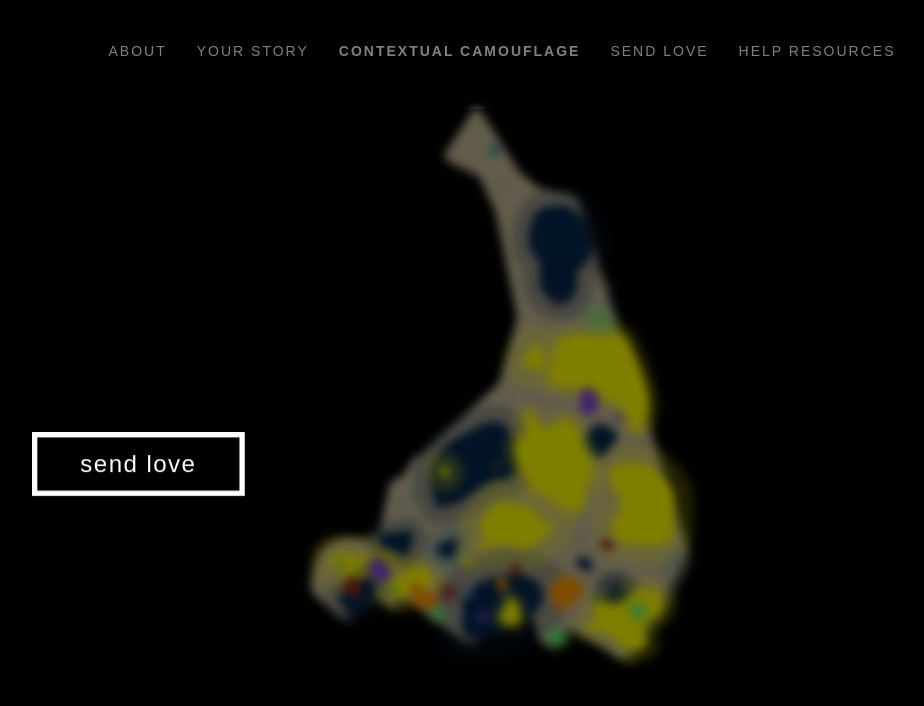
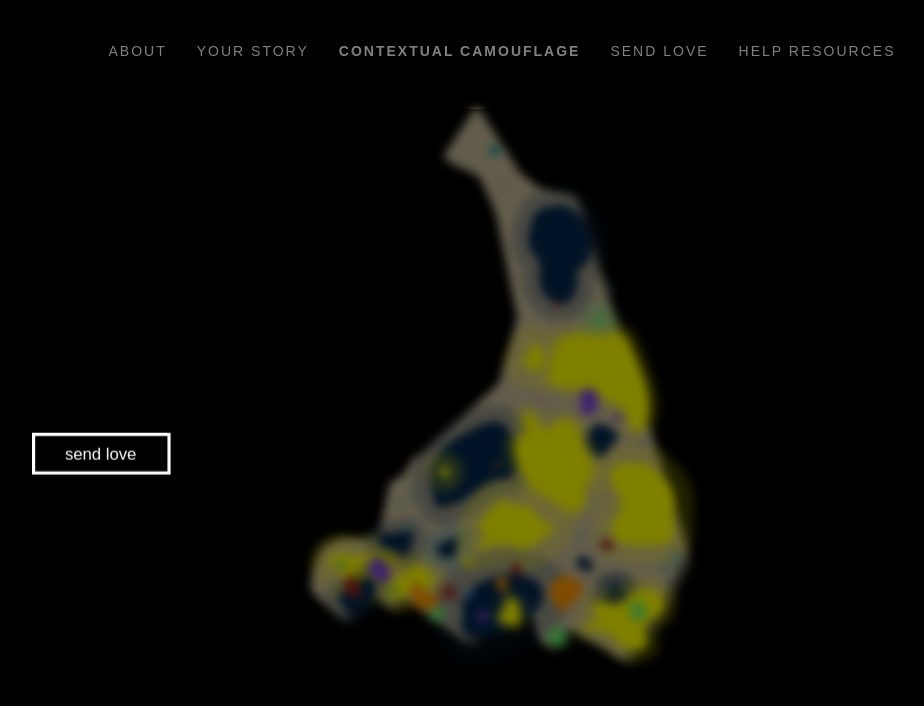
Before and after one commit to nelsW70/contextualcamowithD3, a website: page html/love.html in a window 1280 px wide. Shown: the whole page, without its empty margins (138-1062 px from the left). Drawn offline with nearby package versions, Linux system fonts and the light colour scheme.

Commit message:
love button redux

```diff
--- a/css/style.css
+++ b/css/style.css
@@ -67,10 +67,10 @@ body {
     background-color: #000000;
 }
 
-#map {
+/*#map {
   padding-top: 55px;
   max-width: 50%;
-}
+}*/
 
 .formContent {
   text-align: left;
@@ -199,7 +199,7 @@ a:focus {
   background-position: center;
   background-position: top;
   height: 800px;
-  max-width: 100%;
+  /*max-width: 100%;*/
   margin-top: 2.5%;
   }
 
@@ -236,7 +236,7 @@ a:focus {
 }
 
 
-#loveinfo {
+/*#loveinfo {
    font-size: 18px;
    font-family: "futura-pt", "Nunito", sans-serif;
    line-height: 1.8em;
@@ -246,7 +246,7 @@ a:focus {
    font-style: normal;
    text-decoration: none;
    color: rgba(207, 207, 210, 0.99);
-}
+}*/
 
 #loveinfo {
   text-align: center;
@@ -254,29 +254,41 @@ a:focus {
 }
 
 .sendlove {
-  width: 100%;
-  height: 100%;
+  width: 66.6%;
+  height: 66.6%;
   position: absolute;
   box-sizing: border-box;
-  border: 5px solid #fff;
+  border: 3px solid #fff;
   font-family: 'Avenir Light',sans-serif;
   line-height: 50px;
-  font-size: 17pt;
+  font-size: 12pt;
   text-align: center;
   text-transform: lowercase;
 }
 
+.lovepone {
+  position: absolute;
+  left: 22.5%;
+  top: -20%;
+}
+
+.loveptwo {
+  position: absolute;
+  left: 45%;
+  top: -20%;
+}
+
 .sendlove:nth-child(1) {
   color: #fff;
-  transform: translate3d(0, 0, 30px);
-  -webkit-transform: translate3d(0, 0, 30px);
+  transform: translate3d(0, 0, 20px);
+  -webkit-transform: translate3d(0, 0, 20px);
 }
 
 .sendlove:nth-child(2) {
   color: #415713;
   background: #fff;
-  transform: rotateX(90deg) translate3d(0, 0, 30px);
-  -webkit-transform: rotateX(90deg) translate3d(0, 0, 30px);
+  transform: rotateX(90deg) translate3d(0, 0, 20px);
+  -webkit-transform: rotateX(90deg) translate3d(0, 0, 20px);
 }
 
 #sharebox {
--- a/css/styles.css
+++ b/css/styles.css
@@ -68,24 +68,7 @@ body {
 }
 
 
-
-
-.oakland {
-  position: absolute;
-  top: 50%;
-  left: 10%;
-  color: rgba(255, 255, 255, .3);
-}
-
-.oakland h1 {
-  font-size: 48px;
-}
-
-.oakland h2 {
-  font-size: 32px;
-}
-
-.oakland {
+/*.oakland {
      color: rgba(207, 207, 210, 0.99);
      font-size: 12px;
      font-family: "futura-pt", "Nunito", sans-serif;
@@ -95,7 +78,7 @@ body {
      font-weight: 200;
      font-style: normal;
      text-decoration: none;
-}
+}*/
 
 .camomap {
   background-image: url('../img/C_Camo_Map.png');;
@@ -103,7 +86,9 @@ body {
   background-size: 30%;
   background-position: center;
   background-position: top;
-  height: 800px;
+  /*height: 800px;*/
+  max-width: 100%;
+  height: auto;
   text-align: center;
   margin-top: 5%;
   }
@@ -155,6 +140,22 @@ body {
     font-style: normal;
     text-decoration: none;
     margin: 0% 10%;
+}
+
+.location {
+  display: block;
+  align-items:center;
+  color: rgba(207, 207, 210, 0.99);
+  font-size: 15px;
+  font-family: "futura-pt", "Nunito", sans-serif;
+  line-height: 1.4em;
+  text-transform: none;
+  letter-spacing: .075em;
+  font-weight: 200;
+  font-style: normal;
+  text-decoration: none;
+  margin: 0% 10%;
+  opacity: .5;
 }
 
 .depression h3 {
--- a/html/love.html
+++ b/html/love.html
@@ -44,8 +44,10 @@
                 <div class="container" id="loveinfo">
                     <figure>
                         <div>
-                            <span class="sendlove">send love</span>
-                            <span class="sendlove">&#10084;</span>
+                            <span class="sendlove">
+                              <p class="lovepone">send love</p></span>
+                            <span class="sendlove">
+                            <p class="loveptwo">&#10084;</p></span>
                         </div>
                     </figure>
                 </div>
```
Also changed, not shown: html/home.html (+6 -5 lines), 1 other file.
